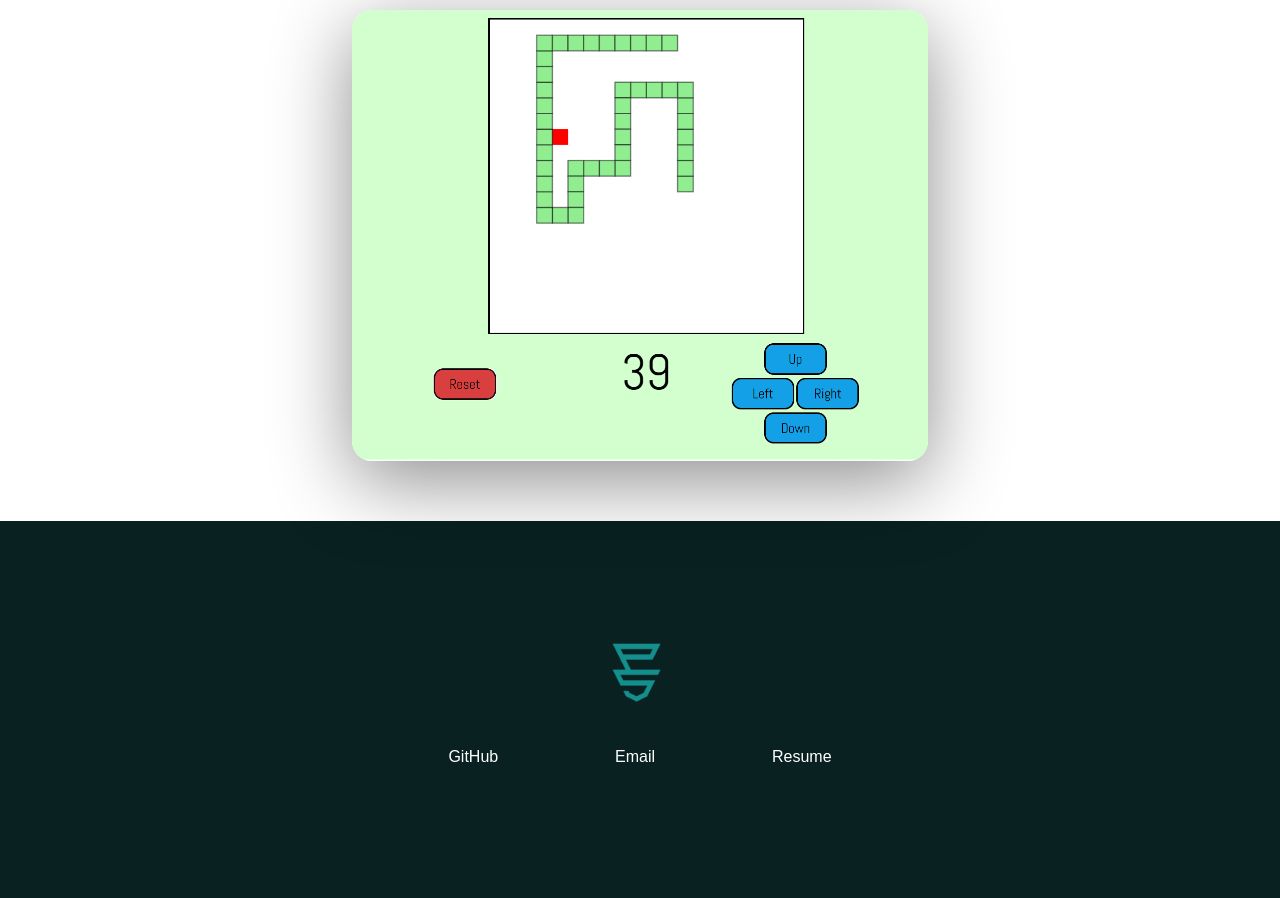
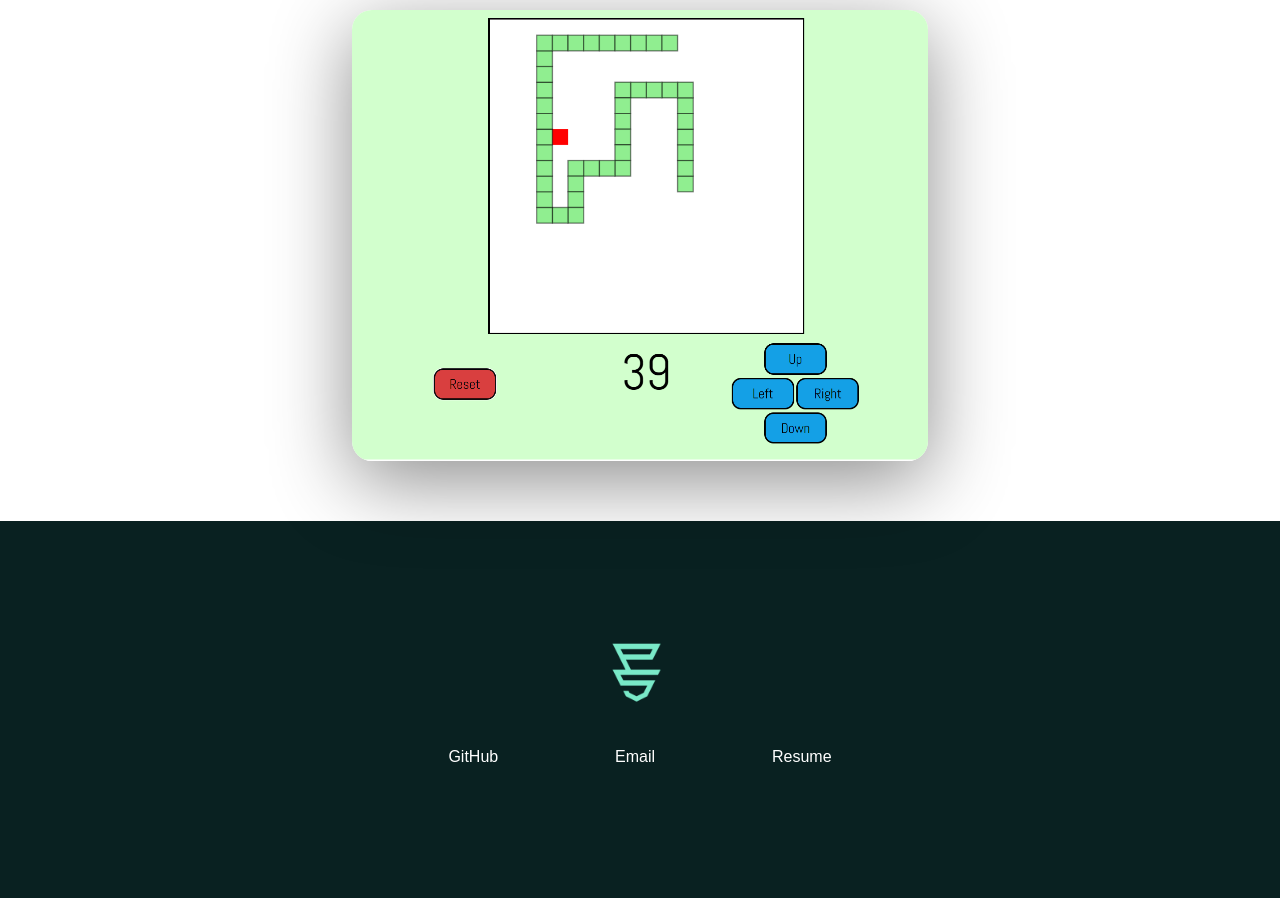
Before and after one commit to psmajdor/psmajdor.github.io, a plain HTML site: page index.html in a window 1280 px wide. Shown: the part 2110-3008 px from the top of the page. Drawn offline with Linux system fonts and the light colour scheme; a web font is replaced by a local one.

Commit message:
footer logo color switch

```diff
--- a/index.html
+++ b/index.html
@@ -177,7 +177,7 @@
         <div class="row footer__row">
             <a href="#" class="footer__anchor">
                 <figure class="footer__logo">
-                    <img src="./assets/logo_lightgreen.png" class="footer__logo-img" alt="">
+                    <img src="./assets/logo_mint.png" class="footer__logo-img" alt="">
                 </figure>
                 <span class="footer__logo-goback">
                     Top
```
